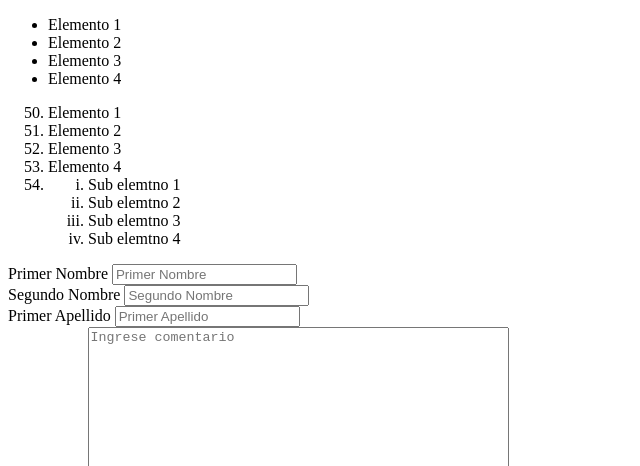
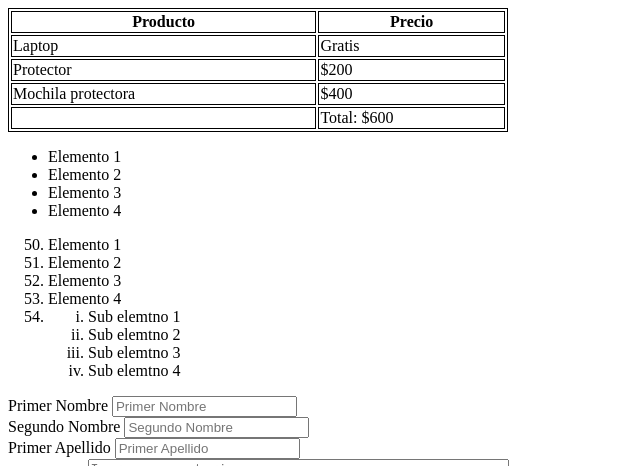
Before and after one commit to MichelVelasco/HTML, a plain HTML site: page index.html in a window 1280 px wide. Shown: the top 466 px of the page, without its empty margins (0-640 px from the left). Drawn offline with Linux system fonts and the light colour scheme.

Commit message:
Agregando tablas

```diff
--- a/index.html
+++ b/index.html
@@ -2,9 +2,40 @@
 <html>
 <head>
     <title>Mi primera web</title>
+    <!--agregamos bordes a nuestra tabla-->
+    <style>
+        table, th, td {
+            border: 1px solid black;
+        }
+    </style> <!--esta aplicando el estilo elegido a la table, a los elemetos th y a los elementos td-->
 </head>
 <body> <!-- Asi podemos poner comentarios al codigo,-->
-
+    <table style="width: 500px;">
+        <thead> <!--Indicamos que es la cabecera de la tabla-->
+            <tr>
+                <th>Producto</th><!--th son comlumnas-->
+                <th>Precio</th>
+            </tr>
+        </thead>
+        <tbody> <!--Indicamos que es el cuepo de la tabla-->
+            <tr>
+                <td>Laptop</td><!--td son filas-->
+                <td>Gratis</td>
+            </tr>
+            <tr>
+                <td>Protector</td>
+                <td>$200</td>
+            </tr>
+            <tr>
+                <td>Mochila protectora</td>
+                <td>$400</td>
+            </tr>
+        </tbody>
+        <tfoot>
+            <td></td>
+            <td>Total: $600</td>
+        </tfoot>
+    </table>
     <ul> <!-- ul es una lista no ordenada-->
         <li>Elemento 1</li>
         <li>Elemento 2</li>
```
